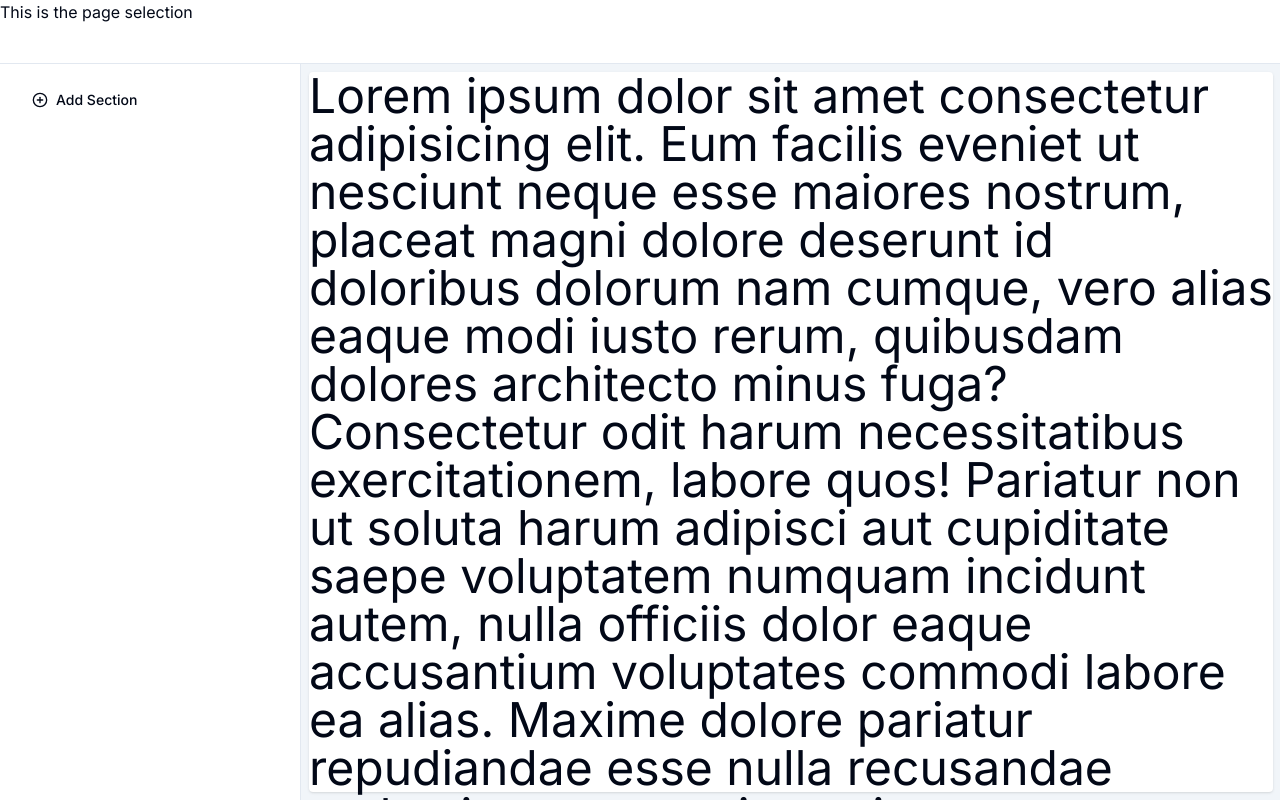
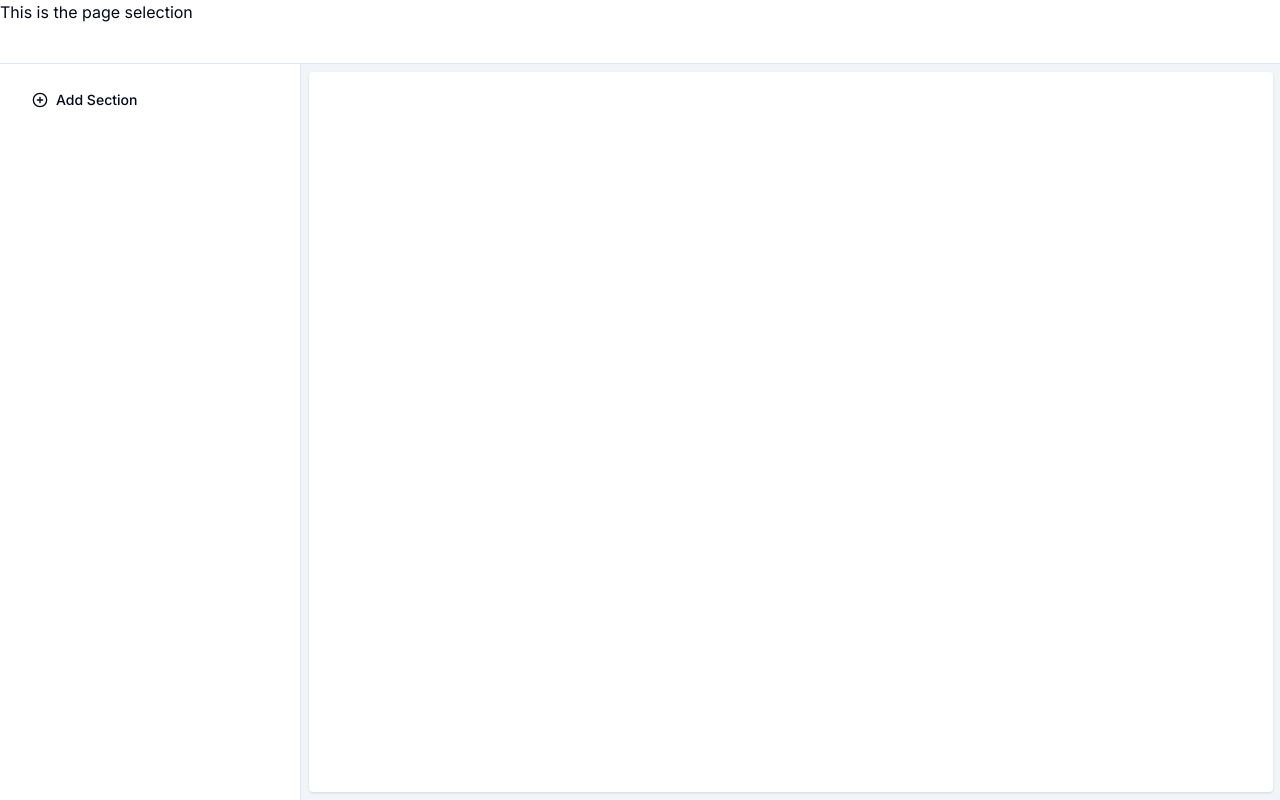
Before and after one commit to m-amirazmi/nextjs-cms, a Next.js app: page /editor/1 in a window 1280 px wide. Shown: the top 800 px of the page. Built offline with nearby package versions, Linux system fonts and the light colour scheme.

Commit message:
Remove the lorem ipsum

```diff
--- a/app/editor/layout.tsx
+++ b/app/editor/layout.tsx
@@ -10,129 +10,7 @@ export default function EditorLayout({ children }: LayoutProps) {
       </div>
       <div className="flex">
         <SectionsSidebar />
-        <EditorContent>
-          {children}{" "}
-          <p className="text-5xl">
-            Lorem ipsum dolor sit amet consectetur adipisicing elit. Eum facilis
-            eveniet ut nesciunt neque esse maiores nostrum, placeat magni dolore
-            deserunt id doloribus dolorum nam cumque, vero alias eaque modi
-            iusto rerum, quibusdam dolores architecto minus fuga? Consectetur
-            odit harum necessitatibus exercitationem, labore quos! Pariatur non
-            ut soluta harum adipisci aut cupiditate saepe voluptatem numquam
-            incidunt autem, nulla officiis dolor eaque accusantium voluptates
-            commodi labore ea alias. Maxime dolore pariatur repudiandae esse
-            nulla recusandae molestias praesentium, sit quaerat doloribus velit
-            ducimus quisquam ipsa aliquid ipsum vero tenetur, dolor distinctio.
-            Rem recusandae molestias id aliquid quam doloribus obcaecati
-            voluptatibus quo soluta molestiae temporibus iste veritatis, illum
-            debitis aperiam qui necessitatibus vitae saepe autem sequi labore?
-            Enim illo dolore hic, amet asperiores labore fugiat quis cumque
-            temporibus atque nobis incidunt perferendis sapiente sequi
-            consequuntur quo? Quia quod, qui velit repellendus odio quisquam
-            minima harum quae labore dolores, sed molestias quibusdam assumenda
-            vitae in officiis distinctio culpa. Aut id quod ad quia consequatur
-            totam quidem, accusantium suscipit non labore eum fugit amet
-            accusamus officia dolores! Modi sapiente voluptate, inventore ipsum
-            voluptatibus porro tempora, repudiandae a, perspiciatis tempore
-            harum nulla! Atque laboriosam omnis mollitia voluptatibus
-            perferendis iste, facilis veniam dolore quasi asperiores aliquid
-            ducimus quis obcaecati dolores consequuntur fugiat sequi excepturi
-            sint iure quas. Eligendi consectetur, iste, facere modi magni
-            reprehenderit accusantium cum ipsam voluptatibus fugiat doloribus
-            obcaecati amet est reiciendis exercitationem nisi nostrum tenetur
-            odit blanditiis praesentium! Cum at doloremque suscipit id, optio
-            accusantium. Vel pariatur alias aliquid eaque rem! Reprehenderit
-            perferendis rerum hic, modi laudantium perspiciatis molestias quo
-            harum porro fuga provident incidunt illum recusandae minus dolore
-            commodi aut sed beatae! A vitae nostrum soluta itaque fugiat,
-            explicabo cum quia nihil doloribus necessitatibus magnam eveniet ea
-            unde voluptate temporibus nisi at! Et exercitationem consequatur
-            corporis ipsam quo, optio voluptas amet, eius modi, error esse
-            reprehenderit recusandae. Possimus quae ab perferendis mollitia
-            consequuntur sint facere, vitae doloribus dignissimos suscipit
-            minima. Consectetur voluptatum eum repellat, esse adipisci quia! Eos
-            ipsam nisi vero facilis, ratione dolorem quia, laboriosam excepturi
-            debitis assumenda quidem nulla, dicta molestiae culpa minus
-            molestias deleniti! Doloribus, cum. Assumenda quae fugit aut
-            eveniet. Odit quod facilis quae aut, illum voluptatem magnam tempore
-            vitae tenetur laboriosam, pariatur nemo ab nihil nobis quia quo
-            excepturi debitis doloremque neque ex ut dolorum assumenda quis ad?
-            Voluptatibus, explicabo? Reiciendis amet molestiae itaque
-            repellendus ratione? Rerum voluptate soluta sit dolorum expedita
-            magnam obcaecati tempora quis deleniti sed, officia similique. Quas
-            enim reiciendis non eveniet corrupti omnis quis corporis soluta
-            illo, dolore, facilis vitae nostrum nulla natus debitis nihil
-            voluptate. Enim laborum minus tempore explicabo, omnis iusto esse
-            natus quas ut consectetur minima voluptatibus repudiandae iure unde
-            quia incidunt odio dignissimos eveniet vero quaerat doloribus dicta
-            ipsam eos obcaecati! Minima voluptatum eius sapiente sunt error iste
-            aspernatur optio cum, repudiandae harum hic molestiae omnis
-            obcaecati reiciendis ab eligendi magnam quaerat exercitationem
-            similique quidem consectetur ducimus. Dolore at officiis neque ad
-            magnam modi porro sint consequatur sunt ab aperiam eaque ipsum,
-            excepturi commodi alias officia, ullam cumque ex. Temporibus eos
-            voluptas unde rem quis sed itaque blanditiis laudantium maxime
-            possimus deserunt dicta facilis cumque asperiores, quae tempore qui
-            reprehenderit beatae? Totam cupiditate corporis repudiandae
-            voluptas, maxime eaque, distinctio qui quisquam ipsum laborum omnis
-            modi labore. Veniam accusamus quam dolorum fugiat? Iure nihil veniam
-            numquam vitae excepturi soluta? Quod architecto, facere ea vel
-            maiores quos aliquid, officiis nemo itaque nostrum autem. Itaque
-            sint at, veniam earum maiores adipisci aspernatur magnam laborum.
-            Facilis eveniet perspiciatis quaerat itaque quo mollitia quae
-            architecto eligendi natus possimus harum tempora, iste qui
-            distinctio ad sint? Necessitatibus repellendus hic corporis fugit
-            iure quod temporibus, soluta cumque aperiam distinctio nam
-            reiciendis quibusdam ratione consequatur fuga inventore doloribus
-            eius laudantium natus! Saepe quis cumque nulla, natus distinctio
-            doloribus doloremque fuga tempore accusantium ducimus dolorem
-            cupiditate, aliquam illum dolore! Molestiae odio ducimus maxime
-            voluptate labore dolorum natus eligendi, ipsam iste, reprehenderit
-            dolore placeat. Ad molestias dolores ipsum beatae explicabo nostrum
-            error voluptatibus expedita eum recusandae, fuga itaque ut? Dolorem
-            est provident in repellendus iste quisquam delectus ut illo, sunt
-            qui sed quod quibusdam consequuntur aut hic asperiores. At corporis
-            quasi tempore? Ipsa nihil quis vitae magni, repudiandae reiciendis
-            vel! Unde quasi officia excepturi sunt aperiam itaque cupiditate,
-            quia illum atque eaque rem laborum, repudiandae nulla laudantium
-            laboriosam eos at. Error commodi inventore, maxime asperiores
-            assumenda accusantium impedit aliquam ducimus temporibus molestiae
-            voluptas voluptates corporis sequi pariatur fuga, quidem molestias
-            non labore. Molestiae unde error iusto, sint, aperiam enim
-            voluptatum officia praesentium labore dolores voluptate nisi
-            doloremque quos. Nemo illum laudantium est numquam ex suscipit
-            beatae deleniti quisquam amet explicabo! Tempora repellat quas sequi
-            corporis alias asperiores odit obcaecati incidunt quae architecto
-            delectus amet, fuga error, voluptas facere quam veniam molestias
-            repellendus sed voluptatibus enim, vel et? Sint, totam! Libero
-            adipisci doloremque minima officiis eum est odio repudiandae
-            deleniti, quaerat ipsa doloribus, beatae laboriosam magni. Porro
-            dignissimos aspernatur deleniti id nobis nulla ex omnis obcaecati
-            beatae a exercitationem atque odit similique adipisci eligendi
-            ipsam, error eius esse? Facere, suscipit ullam. Quae, ducimus.
-            Sapiente explicabo nulla commodi quibusdam repudiandae esse impedit
-            sit. Minus illum enim, hic tenetur architecto dignissimos harum
-            consequatur velit nihil aliquid. Eaque pariatur, optio labore
-            sapiente ratione odit quis provident, alias illum quia id architecto
-            quam distinctio consectetur et, quasi repudiandae facilis voluptates
-            modi doloribus ullam. Reprehenderit, vel! Eligendi aspernatur
-            asperiores aperiam cupiditate molestiae aut velit? Eum commodi,
-            explicabo neque modi blanditiis consectetur corporis maiores
-            inventore? Sapiente illo dolore quisquam ratione vitae aliquid iure
-            consectetur excepturi expedita distinctio! Cumque, nobis veritatis.
-            Voluptatum natus nulla dolor reprehenderit. Ut sapiente voluptas
-            temporibus aut vitae? Nostrum voluptates quo incidunt et possimus
-            asperiores, doloremque eius odio dolores consectetur magni nulla
-            nesciunt recusandae maxime non, quisquam iure dolore. Repudiandae
-            sunt neque ex totam quaerat numquam soluta? At corrupti, officiis
-            iste blanditiis mollitia sunt obcaecati ipsa consequuntur vitae
-            velit excepturi est inventore earum reiciendis unde aspernatur sint?
-            Neque error, ratione id, mollitia officia voluptatem, vel vero quas
-            adipisci aperiam nesciunt impedit temporibus magni. Facere facilis
-            natus explicabo, praesentium quaerat animi distinctio? Natus, iusto
-            quidem.
-          </p>
-        </EditorContent>
+        <EditorContent>{children}</EditorContent>
       </div>
     </div>
   );
```
